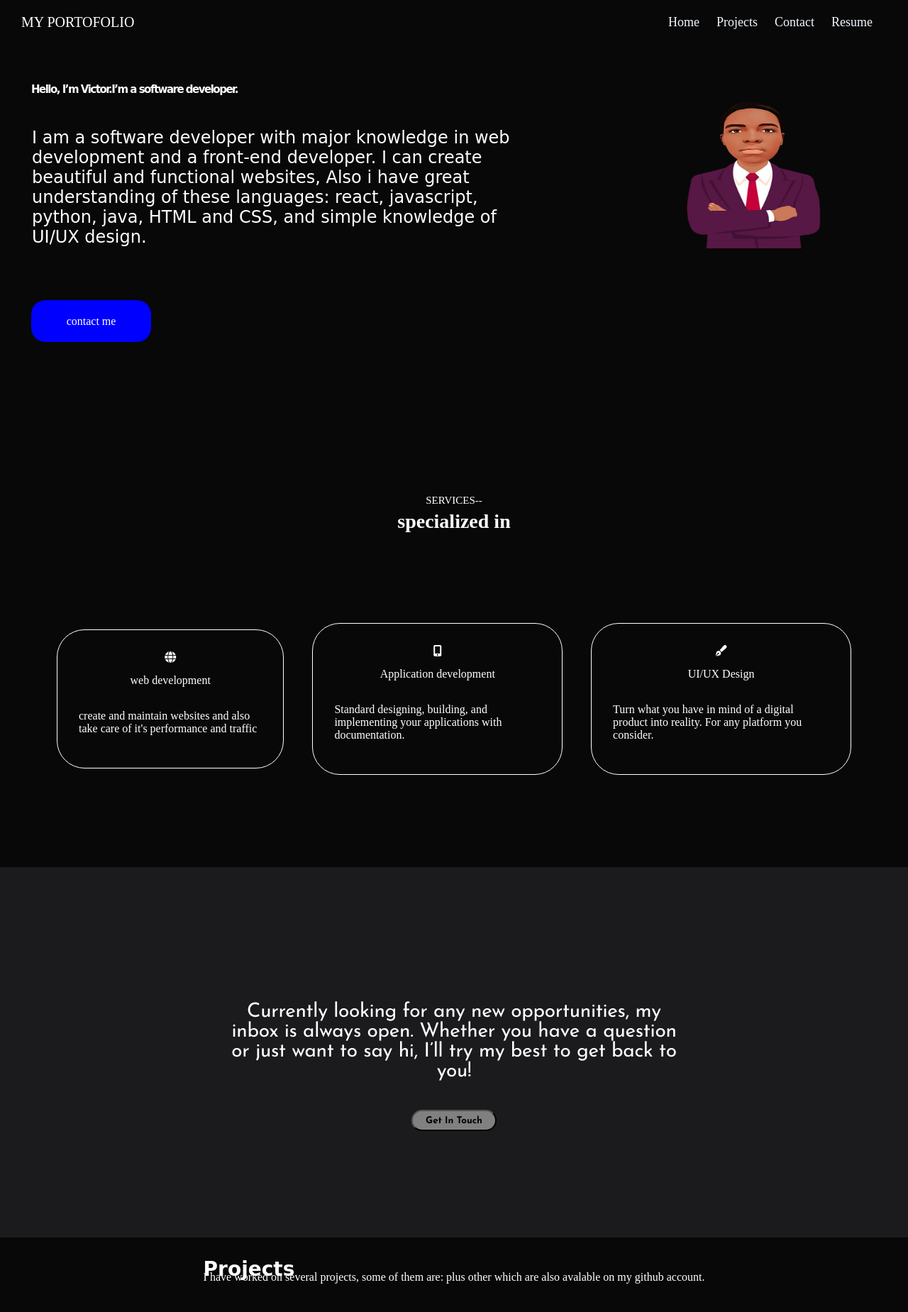
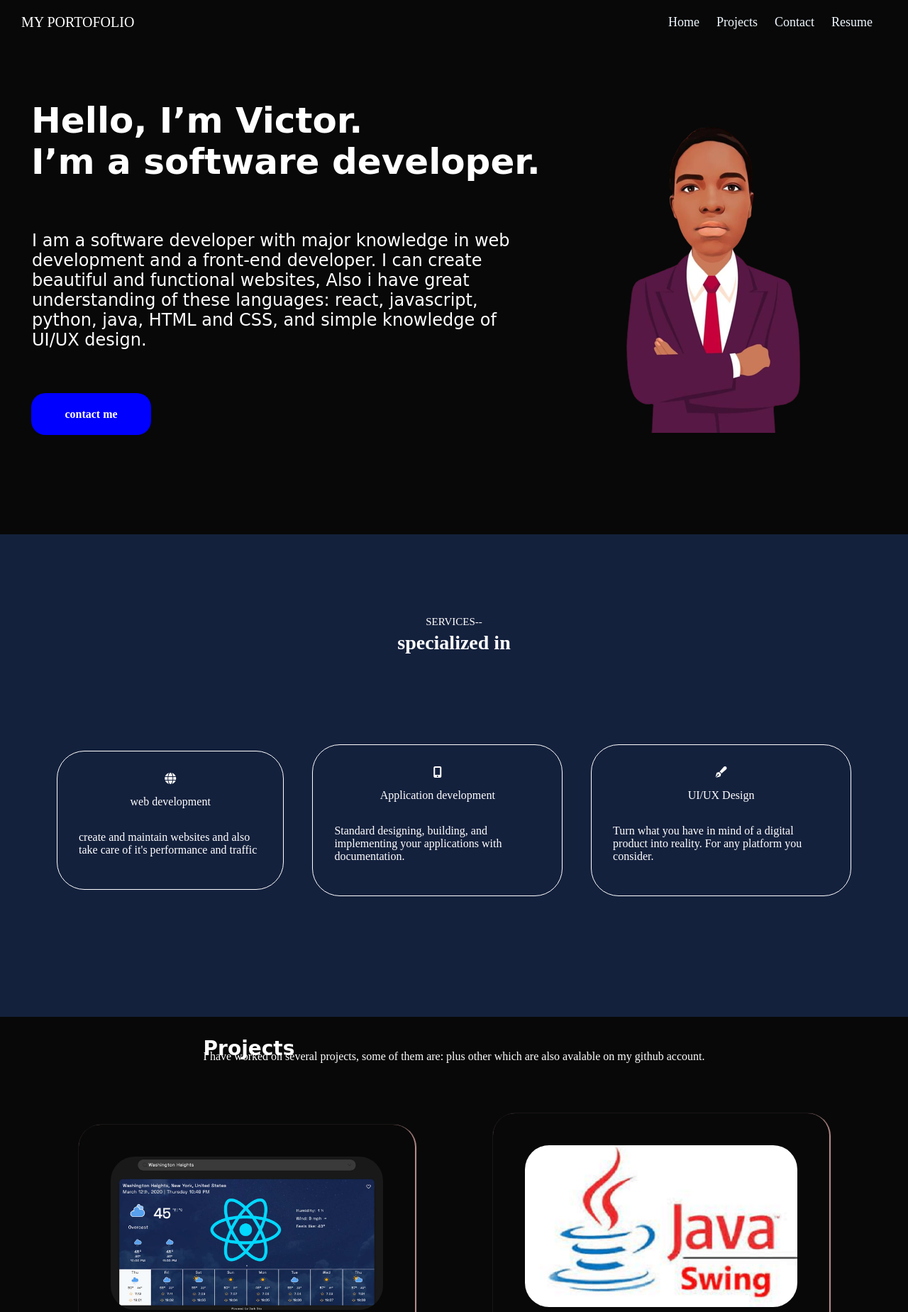
Before and after one commit to victoroki/victoroki.github.io, a plain HTML site: page index.html in a window 1280 px wide. Shown: the top 1849 px of the page at 71% size. Drawn offline with Linux system fonts and the light colour scheme; a web font is replaced by a local one.

Commit message:
bg-style

```diff
--- a/index.html
+++ b/index.html
@@ -14,7 +14,7 @@
   <nav class="nav">
     <p>my portofolio</p>
     <ul>
-      <li class="active"><a href="#">Home</a></li>
+      <li ><a href="#">Home</a></li>
       <li><a href="#projects">projects</a></li>
       <li><a href="#footer">contact</a></li>
       <li><a href="https://mega.nz/file/ffBl2LTB#jAq1EjP3ozdkJiISXSz5qk1jlJsJ6zIX62ogKC9juHU">resume</a></li>
@@ -23,7 +23,8 @@
   <main>
     <div>
       <div class="section-1">
-        <h1>Hello, I’m Victor.I’m a software developer.</h1>
+        <h1>Hello, I’m Victor.
+          <span>I’m a software developer.</span></h1>
         <img class="my-picture" src="./img/victor.png" alt="pic" />
         <div class="about-me">
           <p>
@@ -38,7 +39,7 @@
 
       </div>
       <div class="spacer"></div>
-      <section>
+      <section class="specialized-section">
         <div class="specialized">
           <p class="first-text">services--</p>
           <p class="second-text">specialized in</p>
@@ -63,14 +64,14 @@
         </div>
       </section>
       <!--         <hr /> -->
-      <div class="get-in-touch">
+      <!-- <div class="get-in-touch">
         <p>
           Currently looking for any new opportunities, my inbox is always
           open. Whether you have a question or just want to say hi, I’ll try
           my best to get back to you!
         </p>
         <button class="button">get in touch</button>
-      </div>
+      </div> -->
       <!--         <hr /> -->
         <div class="project-title">
           <div class="project-head">
--- a/style.css
+++ b/style.css
@@ -16,7 +16,10 @@ body {
 .nav p {
     text-transform: uppercase;
     font-size: 20px;
-
+    cursor: pointer;
+}
+.nav p :hover{
+    color: darkorange;
 }
 
 .nav ul {
@@ -30,10 +33,11 @@ body {
 
 }
 
-.active,
 .nav ul li :hover {
-    color: rgb(114, 192, 83);
+    color: rgb(243, 245, 242);
     border-radius: 8px;
+    padding: 11px;
+    background-color: darkorange;
 }
 
 .nav ul li a {
@@ -47,20 +51,34 @@ h1 {
     font-family: 'Mirza', cursive;
     font-weight: bold;
     font-size: 50px;
-    letter-spacing: -1.5px;
-    width: 30%;
-    height: 3%;
+    /* letter-spacing: -1.5px;
+    width: 40%; */
     padding: 44px 0px 0px 44px;
+}
+h1 span{
+    display: block;
 }
 .contact-me{
     display: flex;
+    cursor: pointer;
+    font-weight: bold;
     justify-content: center;
     align-items: center;
     height:59px;
     width: 169px;
     background-color: blue;
     border-radius: 20px;
-    margin: -30px 0px 0px 44px;
+    margin: -44px 0px 0px 44px;
+}
+.contact-me :hover{
+    display: flex;
+    font-weight: bold;
+    background-color: rgb(224, 30, 199);
+    height:59px;
+    width: 169px;
+    border-radius: 20px;
+    justify-content: center;
+    align-items: center;
 }
 
 .my-picture {
@@ -71,6 +89,12 @@ h1 {
 .spacer{
     padding:70px;
 }
+.specialized-section{
+    background-color: rgb(20, 33, 61);
+    padding: 40px 0px;
+}
+
+
 .specialized {
     display: flex;
     flex-direction: column;
@@ -114,7 +138,7 @@ h1 {
 }
 
 .get-in-touch {
-    background-color: rgb(27, 27, 29);
+    background-color: rgb(229, 229, 229);
     display: flex;
     flex-direction: column;
     justify-content: center;
@@ -138,10 +162,10 @@ h1 {
     font-family: 'Josefin Sans', sans-serif;
     text-transform: capitalize;
     font-weight: bold;
-    border: border-box 2px solid rgb(139, 136, 136);
     position: relative;
     border-radius: 44px;
     background-color: grey;
+    cursor: pointer;
     width: 120px;
     margin: auto;
     height: 30px;
@@ -329,12 +353,3 @@ h5 {
 .link-more {
     text-decoration: none;
 }
-@media (min-width: 576px){
-    h1{
-        font-size: 15px;
-    }
-    .my-picture{
-        width:30%;
-        height:30%;
-    }
-}
```
